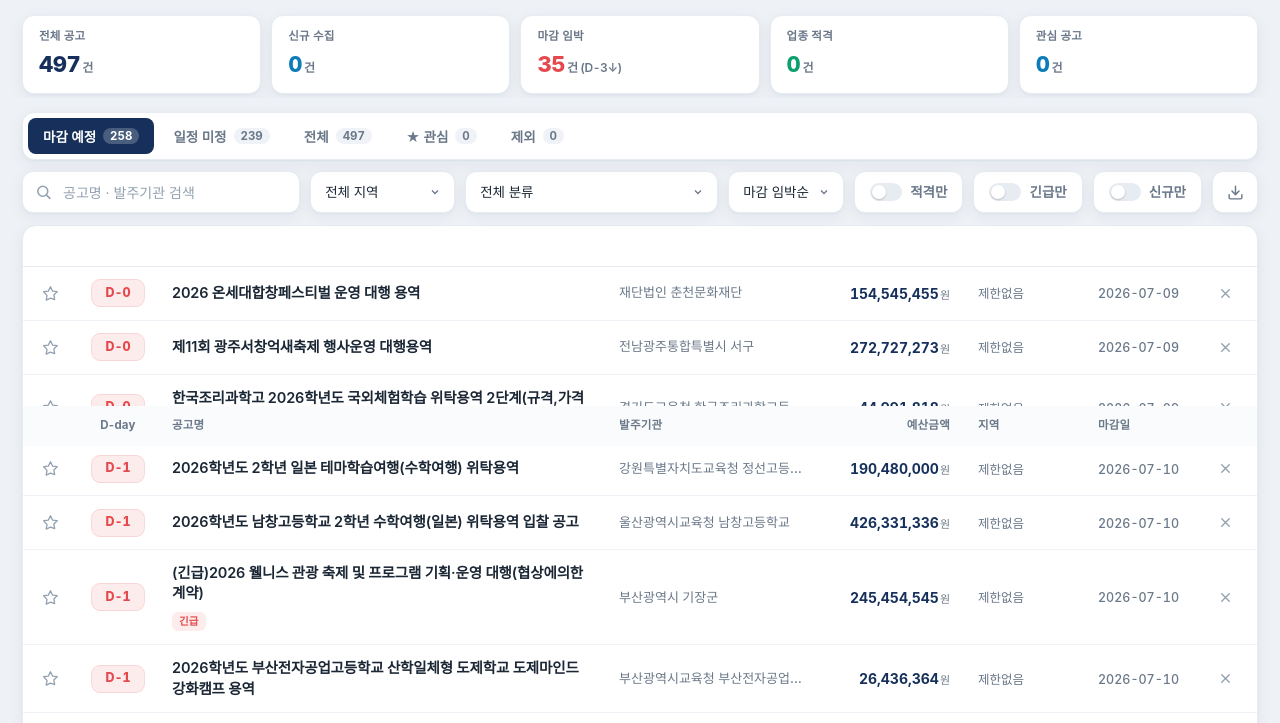
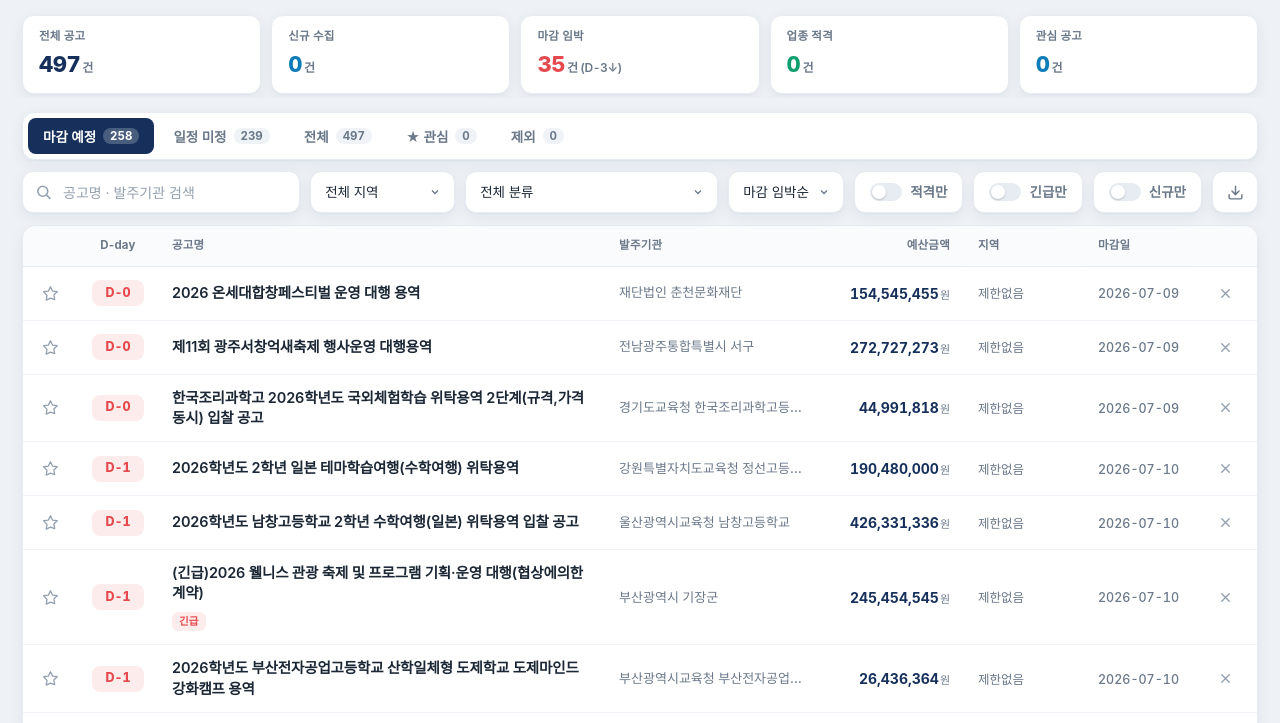
Before and after one commit to dongbeom-pi/cn-bid-dashboard, a plain HTML site: page index.html in a window 1280 px wide. Shown: the part 70-793 px from the top of the page. Drawn offline with Linux system fonts and the light colour scheme; a web font is replaced by a local one.

Commit message:
Add files via upload

```diff
--- a/index.html
+++ b/index.html
@@ -138,10 +138,12 @@
 
   /* ── 테이블 ── */
   .panel{background:var(--card); border:1px solid var(--line); border-radius:var(--radius);
-          box-shadow:var(--shadow); overflow:hidden; margin-bottom:40px}
+          box-shadow:var(--shadow); overflow:auto; max-height:var(--panelH,64vh); margin-bottom:40px}
+  thead th:first-child{border-top-left-radius:var(--radius)}
+  thead th:last-child{border-top-right-radius:var(--radius)}
   table{width:100%; border-collapse:collapse}
   thead th{
-    position:sticky; top:var(--stickyTop,178px); z-index:20;
+    position:sticky; top:0; z-index:20;
     box-shadow:0 1px 0 var(--line);
     background:var(--thead);
     font-size:11.5px; font-weight:700; color:var(--muted); text-align:left;
@@ -311,6 +313,7 @@
     .toggle{height:40px; justify-content:center; padding:0 10px}
     .tnav{width:24px}
     thead{display:none}
+    .panel{max-height:none; overflow:visible}
     table,tbody{display:block}
     tbody tr{display:flex; flex-wrap:wrap; align-items:center; gap:7px 10px;
              padding:14px 15px; position:relative}
@@ -831,8 +834,11 @@ function setStatus(){
   else{ dot.className='dot off'; up.textContent='오프라인 백업본 · 기준일 '+(ALL[0]?.collectDate||''); }
 }
 function setStickyTop(){
-  const h=document.querySelector('header.top'), tb=document.querySelector('.toolbar');
-  if(h&&tb) document.documentElement.style.setProperty('--stickyTop',(h.offsetHeight+tb.offsetHeight-14)+'px');
+  const p=document.querySelector('.panel');
+  if(p){ const top=p.getBoundingClientRect().top + window.scrollY;
+    const h=document.querySelector('header.top'), tb=document.querySelector('.toolbar');
+    const fixed=(h?h.offsetHeight:0)+(tb?tb.offsetHeight:0);
+    document.documentElement.style.setProperty('--panelH',(window.innerHeight-fixed-56)+'px'); }
 }
 window.addEventListener('resize',setStickyTop);
 async function boot(){
```
